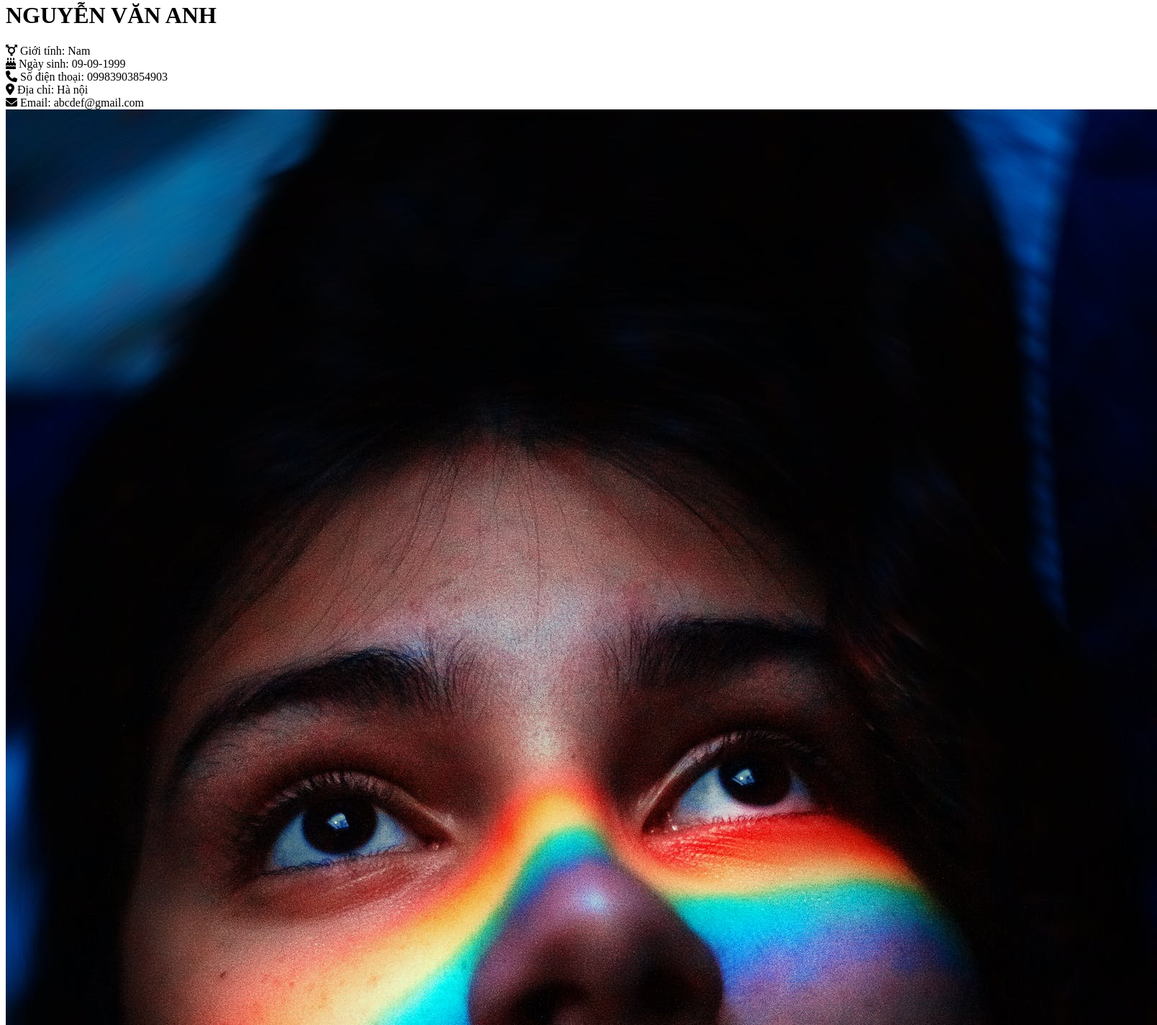
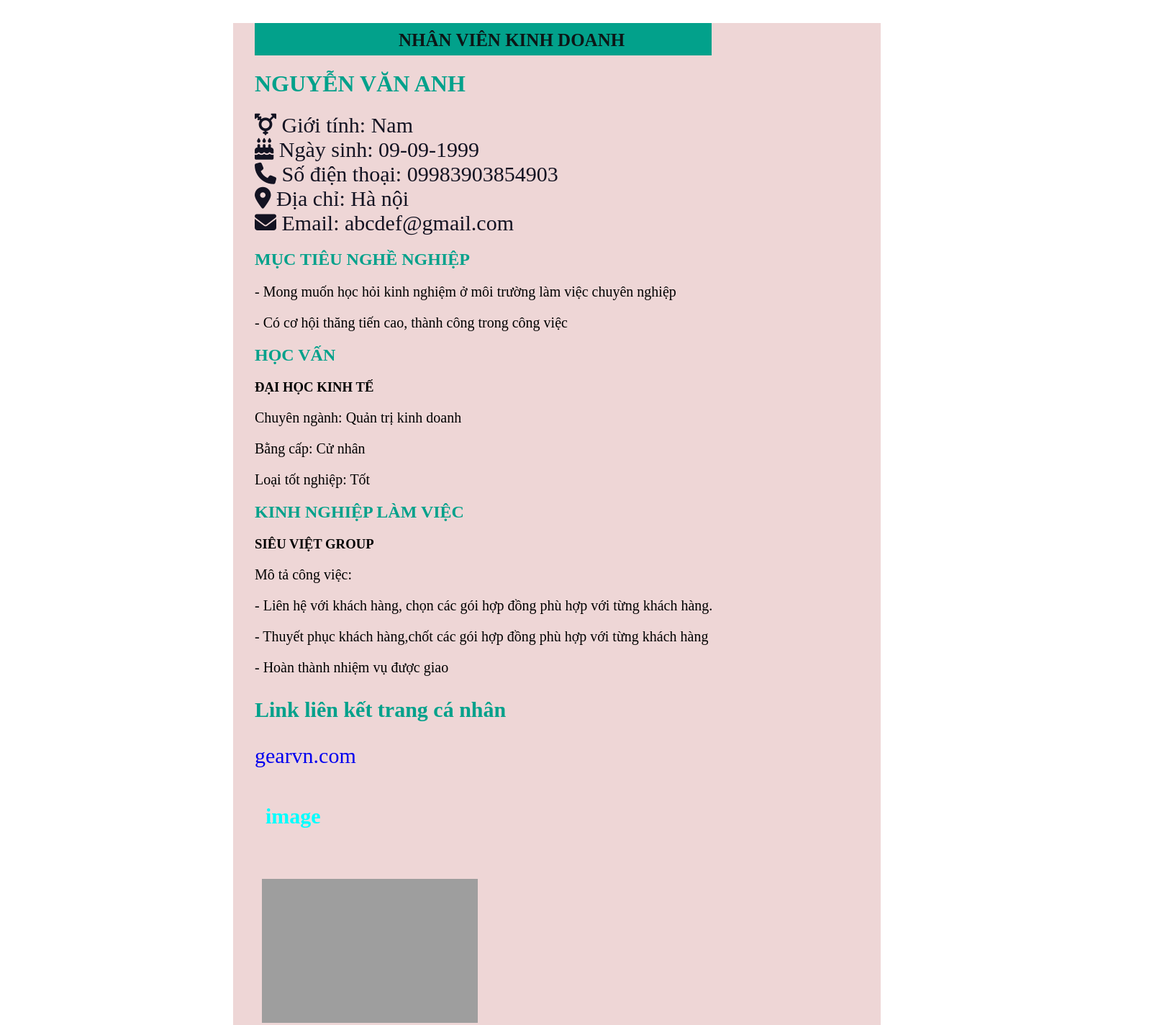
Before and after one commit to huuvuong09/module1-sesson1, a plain HTML site: page index.html in a window 1280 px wide. Shown: the part 18-1442 px from the top of the page at 72% size, 1608 px wide, since content can reach past the window. Drawn offline with Linux system fonts and the light colour scheme; grey boxes are pictures that could not be loaded.

Commit message:
add file

```diff
--- a/index.html
+++ b/index.html
@@ -9,37 +9,32 @@
     <link rel="stylesheet" href="./main.css">
 </head>
 <body>
+
+    <div class="container">
+    <div class="header">
+        <h4 class="name">NHÂN VIÊN KINH DOANH</h4>
+    </div>
 <div class="name">
     <h1>NGUYỄN VĂN ANH</h1>
 </div>
-<div class="gender">
-    <i class="fas fa-transgender"></i> Giới tính: Nam
-</div>
-<div class="birthday">
-    <i class="fas fa-birthday-cake"></i> Ngày sinh: 09-09-1999
-</div>
-<div class="phone">
-    <i class="fas fa-phone"></i> Số điện thoại: 09983903854903
-</div>
-<div class="adress">
-    <i class="fas fa-map-marker-alt"></i> Địa chỉ: Hà nội
-</div>
-<div class="email">
+<div class="info">
+    <i class="fas fa-transgender"></i> Giới tính: Nam <br>
+    <i class="fas fa-birthday-cake"></i> Ngày sinh: 09-09-1999 <br>
+    <i class="fas fa-phone"></i> Số điện thoại: 09983903854903 <br>
+    <i class="fas fa-map-marker-alt"></i> Địa chỉ: Hà nội <br>
     <i class="fas fa-envelope"></i> Email: abcdef@gmail.com
 </div>
-<div class="image">
-    <img src="./image/pexels-photo-2859616.jpeg" alt="">
-</div>
+
 <div class="occupitional">
     <h2>MỤC TIÊU NGHỀ NGHIỆP</h2>
     <P>- Mong muốn học hỏi kinh nghiệm ở môi trường làm việc chuyên nghiệp</P>
     <p>- Có cơ hội thăng tiến cao, thành công trong công việc</p>
 </div>
 <div class="interview">
-    <h3>HỌC VẤN</h3>
+    <h2>HỌC VẤN</h2>
 </div>
 <div class="university">
-    <h4>ĐẠI HỌC KINH TẾ</h4>
+    <h3>ĐẠI HỌC KINH TẾ</h3>
 </div>
 <p>Chuyên ngành: Quản trị kinh doanh</p>
 <p>Bằng cấp: Cử nhân</p>
@@ -49,8 +44,19 @@
 </div>
 <h3>SIÊU VIỆT GROUP</h3>
 <P>Mô tả công việc:</P>
-<p>- Liên hệ với khách hàng, chootys các gói hợp đồng phù hợp với từng khách hàng.</p>
+<p>- Liên hệ với khách hàng, chọn các gói hợp đồng phù hợp với từng khách hàng.</p>
 <p>- Thuyết phục khách hàng,chốt các gói hợp đồng phù hợp với từng khách hàng</p>
 <p>- Hoàn thành nhiệm vụ được giao</p>
+<h3 class="link">Link liên kết trang cá nhân</h3>
+<a class="link1" href="https://gearvn.com/" target="_blank">gearvn.com</a>
+<div class="image">
+    <h5 class="link2">image</h5>
+    <img class="image" src="https://www.invert.vn/media/uploads/uploads/2022/12/03143748-12-hinh-anh-dep.jpeg" alt="">
+
+</div>
+
+</div>
+</div>
+
 </body>
 </html>
--- a/main.css
+++ b/main.css
@@ -0,0 +1,66 @@
+
+.container{
+    width: 900px;
+    height: 1400px;
+    background-color: rgb(238, 214, 214);
+    margin-left: 25%;
+
+}
+.header{
+    width: 635px;
+    height: 45px;
+    background-color: #02A18B;
+    margin-left: 30px;
+    margin-top: 40px;
+
+}
+
+h4{
+    padding-top: 10px;
+    margin: 50px 0px 50px 200px;
+    color: rgb(12, 22, 22);
+    font-size: 25px;
+}
+
+h1{
+    color: #02A18B;
+    margin-left: 30px;
+}
+.info{
+    margin-left: 30px;
+    font-size: 30px;
+    color: rgb(19, 19, 34);
+}
+
+h2{
+    color: #02A18B;
+    margin-left: 30px;
+}
+h3{
+    margin-left: 30px;
+}
+p{
+    margin-left: 30px;
+    font-size: 20px;
+}
+.image{
+    width: 300px;
+    height: 200px;
+    margin: 20px 0px 0px 20px;
+}
+
+.link{
+    color: #02A18B;
+    font-size: 30px;
+
+}
+.link1{
+    margin-left: 30px;
+    font-size: 30px;
+    text-decoration: none;
+}
+.link2{
+    font-size: 30px;
+    color: aqua;
+    margin-left: 25px;
+}
```
